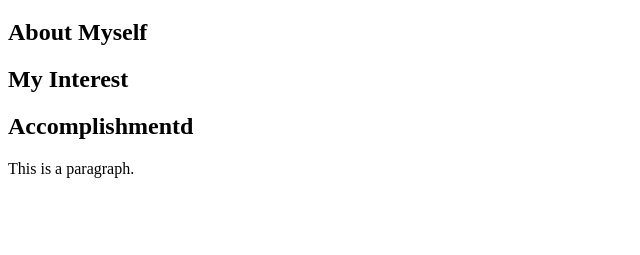
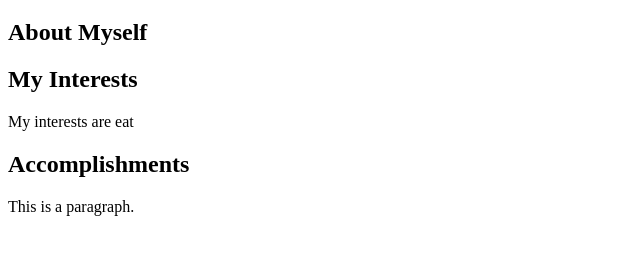
Before and after one commit to dhs17y1egohwanqifelicia/dhs17y1egohwanqifelicia.github.io, a plain HTML site: page index.html in a window 1280 px wide. Shown: the part 89-344 px from the top of the page, without its empty margins (0-640 px from the left). Drawn offline with Linux system fonts and the light colour scheme.

Commit message:
Update index.html

```diff
--- a/index.html
+++ b/index.html
@@ -2,11 +2,13 @@
 <html>
 <title>My Personal Portfoilio</title>
 <body>
-<img src= />
+<img src="photo.jpg"/>
 <h1>My Personal Portfoilio</h1>
   <h2>About Myself</h2>
-  <h2>My Interest</h2>
-  <h2>Accomplishmentd</h2>
+  <h2>My Interests</h2>
+
+  <p>My interests are eat
+  <h2>Accomplishments</h2>
 <p>This is a paragraph.</p>
 
 </body>
```
